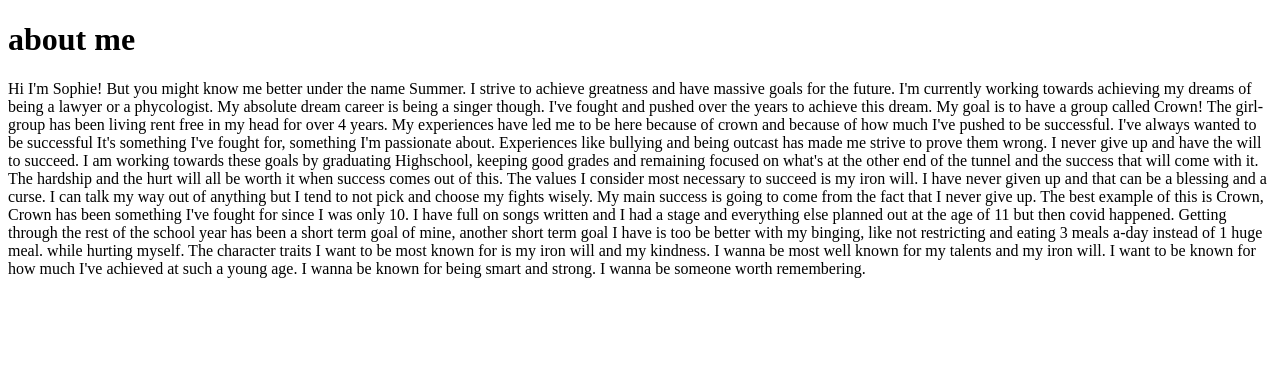
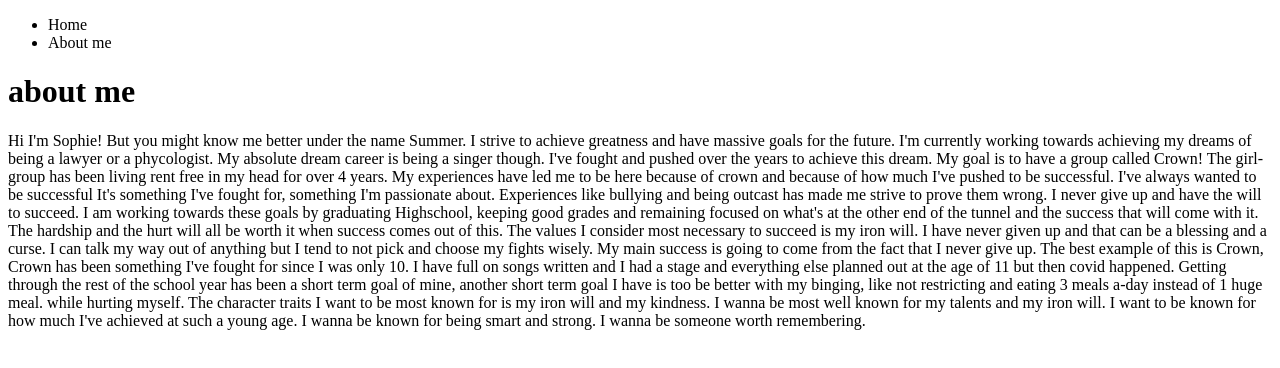
Before and after one commit to CCPS462395/CCPS462395.github.io, a plain HTML site: page aboutme.html in a window 1280 px wide. Drawn offline with Linux system fonts and the light colour scheme.

Commit message:
Update aboutme.html

```diff
--- a/aboutme.html
+++ b/aboutme.html
@@ -6,8 +6,8 @@
   <header>
     <nav>
       <ul>
-        <a herf="https://github.com/CCPS462395/CCPS462395.github.io/blob/main/index.html"></li></a>
-      <a herf="https://github.com/CCPS462395/CCPS462395.github.io/edit/main/aboutme.html"></li></a>
+        <a herf="https://github.com/CCPS462395/CCPS462395.github.io/blob/main/index.html"><li>Home</li></a>
+      <a herf="https://github.com/CCPS462395/CCPS462395.github.io/edit/main/aboutme.html"><li>About me</li></a>
                </ul>
                </nav>
                </header>
```
